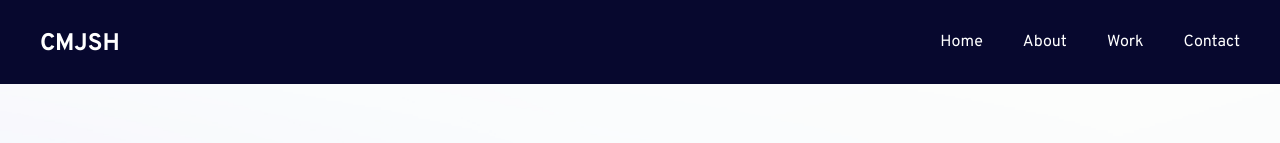
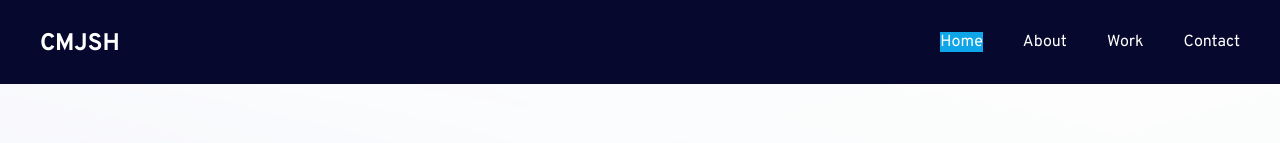
Before and after one commit to jessicamlee/CMJSH-agency, a React (Create React App) app: page /ProfilePage in a window 1280 px wide. Shown: the top 143 px of the page. Built offline with nearby package versions, Linux system fonts and the light colour scheme.

Commit message:
💄 Added hover states to the header

```diff
--- a/src/components/HeaderPlain.js
+++ b/src/components/HeaderPlain.js
@@ -1,21 +1,24 @@
 import { useState } from "react";
 
 export default function HeaderPlain() {
-
 	const [isNavOpen, setIsNavOpen] = useState(false);
 
 	return (
-    <header className='relative text-white p-6 top-0 z-1 -mt-24 lg:px-10'>
-      <nav className='fixed bg-darkBlue top-0 left-0 right-0 p-6 lg:px-10 xl:px-20 flex justify-between items-center'>
-        <h2 className='font-Overpass font-bold text-xl mt-1 lg:text-2xl xl:text-3xl'><a href="/" title="Go to Home page">CMJSH</a></h2>
+		<header className="relative text-white p-6 top-0 z-1 -mt-24 lg:px-10">
+			<nav className="fixed bg-darkBlue top-0 left-0 right-0 p-6 lg:px-10 xl:px-20 flex justify-between items-center">
+				<h2 className="font-Overpass font-bold text-xl mt-1 lg:text-2xl xl:text-3xl">
+					<a href="/" title="Go to Home page">
+						CMJSH
+					</a>
+				</h2>
 
 				{/* Mobile Menu */}
 				<div className="flex lg:hidden">
 					<img
-            className='h-10 w-10'
+						className="h-10 w-10"
 						onClick={() => setIsNavOpen((prev) => !prev)}
-            src='assets/images/burger.svg'
-            alt='menu'
+						src="assets/images/burger.svg"
+						alt="menu"
 					></img>
 					<div className={isNavOpen ? "showNav" : "hideNav"}>
 						<div
@@ -34,23 +37,59 @@ export default function HeaderPlain() {
 								<line x1="6" y1="6" x2="18" y2="18" />
 							</svg>
 						</div>
-            <ul className='nav-items-mobile'>
-              <li><a href='/' title='Home'>Home</a></li>
-              <li><a href='/' title='About Us'>About</a></li>
-              <li><a href='/' title='Our Work'>Work</a></li>
-              <li><a href='/' title='Contact Us'>Contact</a></li>
+						<ul className="nav-items-mobile">
+							<li>
+								<a href="/" title="Home">
+									Home
+								</a>
+							</li>
+							<li>
+								<a href="/" title="About Us">
+									About
+								</a>
+							</li>
+							<li>
+								<a href="/" title="Our Work">
+									Work
+								</a>
+							</li>
+							<li>
+								<a href="/" title="Contact Us">
+									Contact
+								</a>
+							</li>
 						</ul>
 					</div>
 				</div>
 
 				{/* Desktop Menu */}
-        <ul className='nav-items-desktop'>
-          <li><a href='/' title='Home'>Home</a></li>
-          <li><a href='/' title='About Us'>About</a></li>
-          <li><a href='/' title='Our Work'>Work</a></li>
-          <li><a href='/' title='Contact Us'>Contact</a></li>
+				<ul className="nav-items-desktop">
+					<li>
+						<a
+							className="bg-sky-500 hover:bg-sky-700"
+							href="/"
+							title="Home"
+						>
+							Home
+						</a>
+					</li>
+					<li>
+						<a href="/" title="About Us">
+							About
+						</a>
+					</li>
+					<li>
+						<a href="/" title="Our Work">
+							Work
+						</a>
+					</li>
+					<li>
+						<a href="/" title="Contact Us">
+							Contact
+						</a>
+					</li>
 				</ul>
 			</nav>
 		</header>
-  )
+	);
 }
--- a/src/components/HeaderVideo.js
+++ b/src/components/HeaderVideo.js
@@ -1,7 +1,6 @@
 import { useState } from "react";
 
 export default function HeaderVideo() {
-
 	const [navbar, setNavbar] = useState(false);
 
 	const showNavBg = () => {
@@ -12,22 +11,26 @@ export default function HeaderVideo() {
 		}
 	};
 
-  window.addEventListener('scroll', showNavBg);
+	window.addEventListener("scroll", showNavBg);
 
 	const [isNavOpen, setIsNavOpen] = useState(false);
 
 	return (
-    <header className='relative text-white p-6 top-0 z-1 -mt-24'>
-      <nav className={navbar ? 'navbar active' : 'navbar'}>
-        <h2 className='font-Overpass font-bold text-xl mt-1 lg:text-2xl xl:text-3xl'><a href="/" title="Go to Home page">CMJSH</a></h2>
+		<header className="relative text-white p-6 top-0 z-1 -mt-24">
+			<nav className={navbar ? "navbar active" : "navbar"}>
+				<h2 className="font-Overpass font-bold text-xl mt-1 lg:text-2xl xl:text-3xl">
+					<a href="/" title="Go to Home page">
+						CMJSH
+					</a>
+				</h2>
 
 				{/* Mobile Menu */}
 				<div className="flex lg:hidden">
 					<img
-            className='h-10 w-10'
+						className="h-10 w-10"
 						onClick={() => setIsNavOpen((prev) => !prev)}
-            src='assets/images/burger.svg'
-            alt='menu'
+						src="assets/images/burger.svg"
+						alt="menu"
 					></img>
 					<div className={isNavOpen ? "showNav" : "hideNav"}>
 						<div
@@ -46,23 +49,67 @@ export default function HeaderVideo() {
 								<line x1="6" y1="6" x2="18" y2="18" />
 							</svg>
 						</div>
-            <ul className='nav-items-mobile'>
-              <li><a href='/' title='Home'>Home</a></li>
-              <li><a href='/' title='About Us'>About</a></li>
-              <li><a href='/' title='Our Work'>Work</a></li>
-              <li><a href='/' title='Contact Us'>Contact</a></li>
+						<ul className="nav-items-mobile">
+							<li>
+								<a href="/" title="Home">
+									Home
+								</a>
+							</li>
+							<li>
+								<a href="/" title="About Us">
+									About
+								</a>
+							</li>
+							<li>
+								<a href="/" title="Our Work">
+									Work
+								</a>
+							</li>
+							<li>
+								<a href="/" title="Contact Us">
+									Contact
+								</a>
+							</li>
 						</ul>
 					</div>
 				</div>
 
 				{/* Desktop Menu */}
-        <ul className='nav-items-desktop'>
-          <li><a href='/' title='Home'>Home</a></li>
-          <li><a href='/' title='About Us'>About</a></li>
-          <li><a href='/' title='Our Work'>Work</a></li>
-          <li><a href='/' title='Contact Us'>Contact</a></li>
+				<ul className="nav-items-desktop">
+					<li>
+						<a className="hover:text-sky-300" href="/" title="Home">
+							Home
+						</a>
+					</li>
+					<li>
+						<a
+							className="hover:text-sky-300"
+							href="/"
+							title="About Us"
+						>
+							About
+						</a>
+					</li>
+					<li>
+						<a
+							className="hover:text-sky-300"
+							href="/"
+							title="Our Work"
+						>
+							Work
+						</a>
+					</li>
+					<li>
+						<a
+							className="hover:text-sky-300"
+							href="/"
+							title="Contact Us"
+						>
+							Contact
+						</a>
+					</li>
 				</ul>
 			</nav>
 		</header>
-  )
+	);
 }
--- a/src/pages/ProfilePage.js
+++ b/src/pages/ProfilePage.js
@@ -6,7 +6,6 @@ import { Carousel } from "flowbite-react";
 import { dataTeamMembers } from "../constants";
 
 export default function Profiles() {
-
 	return (
 		<>
 			<HeaderPlain />
@@ -32,5 +31,5 @@ export default function Profiles() {
 			</main>
 			<Footer />
 		</>
-    )
+	);
 }
```
Lines whose indentation alone changed are shown as unchanged.
